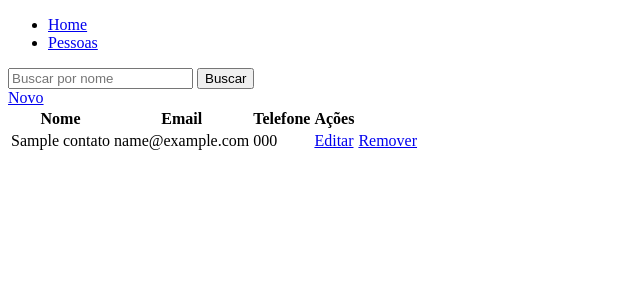
After one commit to Guz555/projeto-cadasto-django, a Django app: page /pessoa/1/contatos in a window 1280 px wide. The commit adds this page. Shown: the top 300 px of the page, without its empty margins (0-640 px from the left). Run offline with Django 3.2, Linux system fonts and the light colour scheme; a user stored in the database is signed in; tables that the repository leaves empty hold one stand-in row (values such as "Sample post").

Commit message:
Relacionando models

```diff
--- a/pessoa/models.py
+++ b/pessoa/models.py
@@ -1,3 +1,4 @@
+from pyexpat import model
 from django.db import models
 
 
@@ -8,3 +9,14 @@ class Pessoa(models.Model):
 
     def __str__(self) -> str:
         return self.nome_completo
+
+
+class Contato(models.Model):
+    nome = models.CharField(max_length=256)
+    email = models.EmailField(max_length=256)
+    telefone = models.CharField(max_length=20)
+
+    pessoa = models.ForeignKey(Pessoa, on_delete=models.CASCADE)
+
+    def __str__(self) -> str:
+        return self.nome
--- /dev/null
+++ b/pessoa/templates/contato/contato_list.html
@@ -0,0 +1,30 @@
+{% extends 'main/base.html' %}
+
+{% block content%}
+<form action="">
+    <input type="text" name="nome" placeholder="Buscar por nome">
+    <input type="submit" value="Buscar">
+</form>
+<a href="{% url 'contato.novo' pk_pessoa %}">Novo</a>
+<table>
+    <thead>
+        <tr>
+            <th>Nome</th>
+            <th>Email</th>
+            <th>Telefone</th>
+            <th>Ações</th>
+        </tr>
+    </thead>
+    <tbody>
+        {% for contato in contatos %}
+        <tr>
+            <td>{{contato.nome}}</td>
+            <td>{{contato.email }}</td>
+            <td>{{contato.telefone}}</td>
+            <td><a href="{% url 'pessoa.editar' pk_pessoa contato.pk %}">Editar</a></td>
+            <td><a href="{% url 'pessoa.remover' pk_pessoa contato.pk %}">Remover</a></td>
+        </tr>
+        {% endfor %}
+    </tbody>
+</table>
+{% endblock %}
--- a/pessoa/templates/pessoa/pessoa_list.html
+++ b/pessoa/templates/pessoa/pessoa_list.html
@@ -29,6 +29,7 @@
             </td>
             <td><a href="{%url 'pessoa.editar' pessoa.pk %}">Editar</a></td>
             <td><a href="{%url 'pessoa.remover' pessoa.pk %}">Remover</a></td>
+            <td><a href="{%url 'pessoa.contatos' pessoa.pk %}">Contatos</a></td>
         </tr>
         {% endfor %}
     </tbody>
--- a/pessoa/urls.py
+++ b/pessoa/urls.py
@@ -1,10 +1,21 @@
 from django.urls import path
+from django.contrib.auth.decorators import login_required
 from .views import ListaPessoaView, PessoaCreateView, PessoaUpdateView, PessoaDeleteView
+from . import views
 
 urlpatterns = [
-    path('', ListaPessoaView.as_view(), name='pessoa.index'),
-    path('novo/', PessoaCreateView.as_view(), name='pessoa.novo'),
-    path('editar/<int:pk>', PessoaUpdateView.as_view(), name='pessoa.editar'),
-    path('remover/<int:pk>', PessoaDeleteView.as_view(), name='pessoa.remover'),
-
+    path('', login_required(ListaPessoaView.as_view()), name='pessoa.index'),
+    path('novo/', login_required(PessoaCreateView.as_view()), name='pessoa.novo'),
+    path('<int:pk>/editar', login_required(PessoaUpdateView.as_view()),
+         name='pessoa.editar'),
+    path('<int:pk>/remover', login_required(PessoaDeleteView.as_view()),
+         name='pessoa.remover'),
+    path('<int:pk_pessoa>/contatos',
+         login_required(views.contatos), name='pessoa.contatos'),
+    path('<int:pk_pessoa>/contato/novo/',
+         login_required(views.contato_novo), name='contato.novo'),
+    path('<int:pk_pessoa>/contato/<int:pk>/editar',
+         login_required(views.contato_editar), name='contato.editar'),
+    path('<int:pk_pessoa>/contato/<int:pk>/remover',
+         login_required(views.contato_remover), name='contato.remover'),
 ]
--- a/pessoa/views.py
+++ b/pessoa/views.py
@@ -1,7 +1,10 @@
-from django.shortcuts import render
+from django.http import HttpResponse, Http404
+from django.http.response import HttpResponseNotAllowed
+from django.shortcuts import render, redirect, get_object_or_404
+from django.urls import reverse
 from django.views.generic import ListView, CreateView, UpdateView, DeleteView
-from .models import Pessoa
-from .forms import PessoaForm
+from .models import Pessoa, Contato
+from .forms import PessoaForm, ContatoForm
 
 
 class ListaPessoaView(ListView):
@@ -33,3 +36,39 @@ class PessoaUpdateView(UpdateView):
 class PessoaDeleteView(DeleteView):
     model = Pessoa
     success_url = '/pessoa/'
+
+
+def contatos(request, pk_pessoa):
+    contatos = Contato.objects.filter(pessoa=pk_pessoa)
+    return render(request, 'contato/contato_list.html', {'contatos': contatos, 'pk_pessoa': pk_pessoa})
+
+
+def contato_novo(request, pk_pessoa):
+    form = ContatoForm()
+    if request.method == "Post":
+        form = ContatoForm(request.POST)
+        if form.is_valid():
+            contato = form.save(commit=False)
+            contato.pessoa_id = pk_pessoa
+            contato.save()
+            return redirect(reverse('pessoa.contatos', args=[pk_pessoa]))
+
+    return render(request, 'contato/contato_form.html', {'form': form})
+
+
+def contato_editar(request, pk_pessoa, pk):
+    contato = get_object_or_404(Contato, pk=pk)
+    form = ContatoForm(instance=contato)
+    if request.method == "POST":
+        form = ContatoForm(request.POST, instance=contato)
+        if form.is_valid():
+            form.save()
+            return redirect(reverse('pessoa.contatos', args=[pk_pessoa]))
+
+    return render(request, 'contato/contato_form.html', {'form': form})
+
+
+def contato_remover(request, pk_pessoa, pk):
+    contato = get_object_or_404(Contato, pk=pk)
+    contato.delete()
+    return redirect(reverse('pessoa.contatos', args=[pk_pessoa]))
```
Also changed, not shown: pessoa/forms.py (+9 -3 lines), pessoa/templates/contato/contato_form.html (added, +8 -0 lines), pessoa/migrations/0002_contato.py (added).
